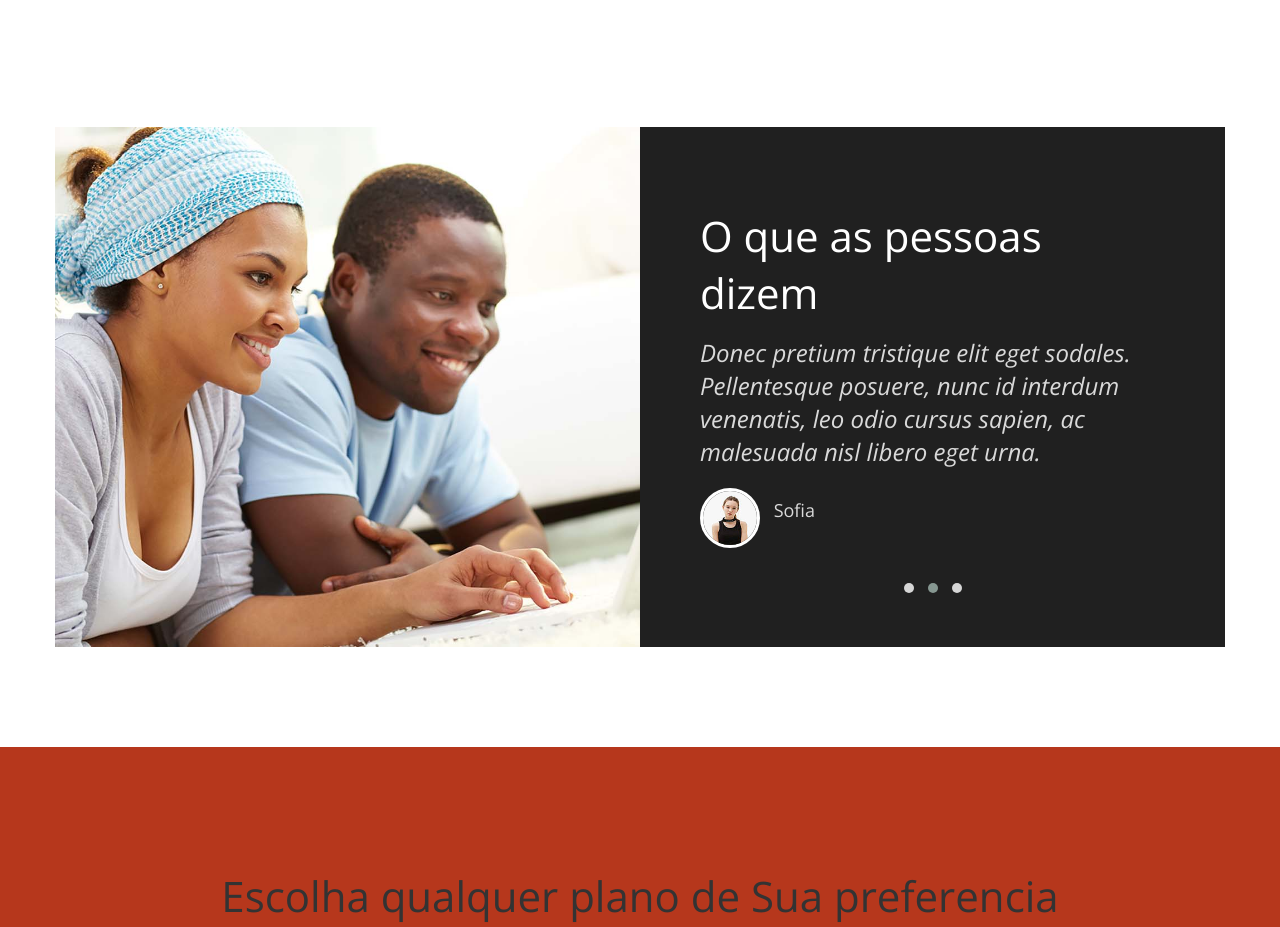
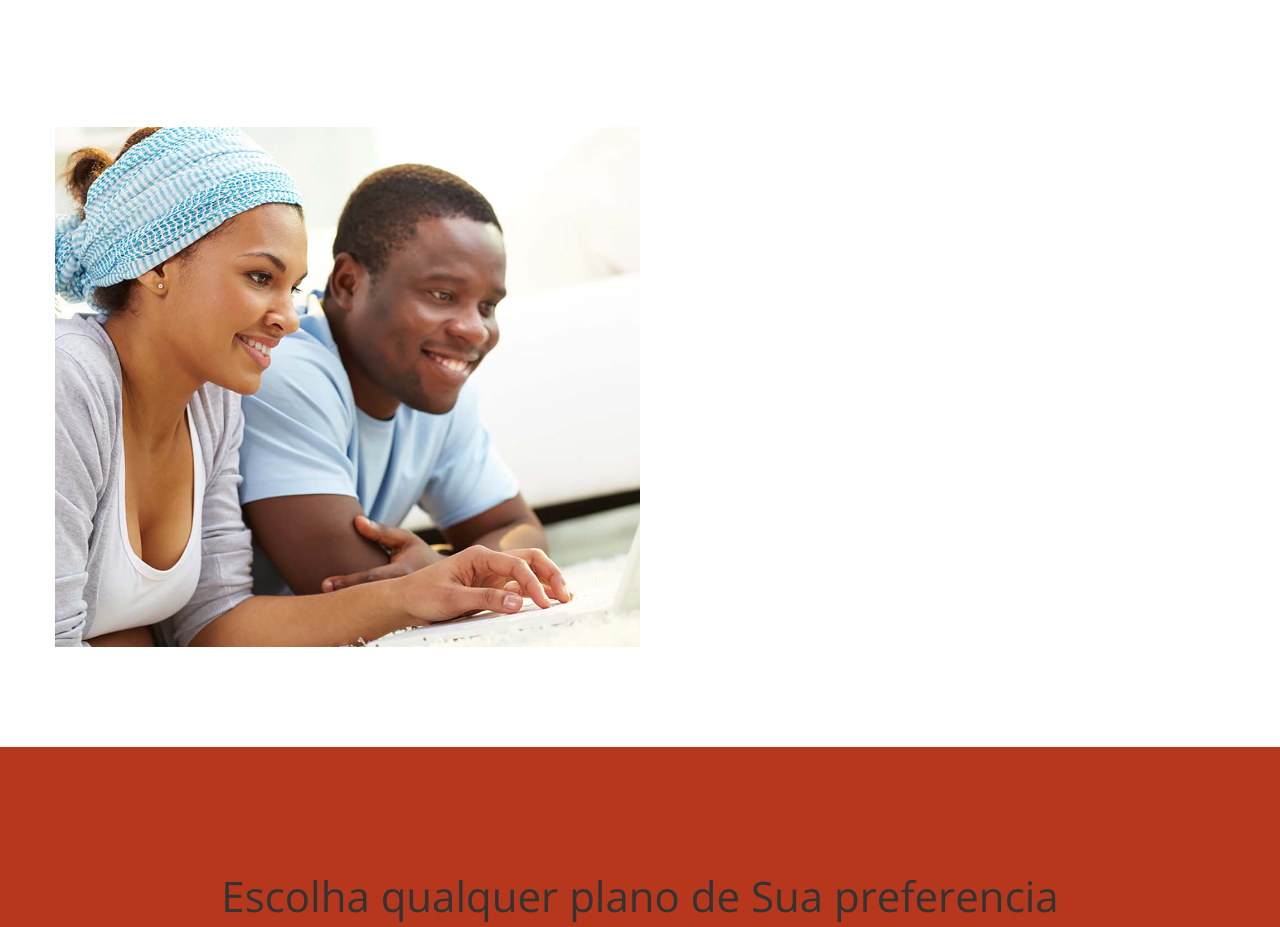
Before and after one commit to Soldier001-hash/site-web, a plain HTML site: page index.html in a window 1280 px wide. Shown: the part 1440-2367 px from the top of the page. Drawn offline with nearby package versions, Linux system fonts and the light colour scheme.

Commit message:
Update index.html

```diff
--- a/index.html
+++ b/index.html
@@ -166,7 +166,7 @@
                     <div class="testimonial-image"></div>
                 </div>
 
-                <div class="col-md-6 col-sm-12">
+                <!--<div class="col-md-6 col-sm-12">
                     <div class="testimonial-info">
 
                         <div class="section-title">
@@ -196,7 +196,7 @@
                                     <h4>Monica</h4>
                                 </div>
                             </div>
-                        </div>
+                        </div> --!>
 
                     </div>
                 </div>
```
